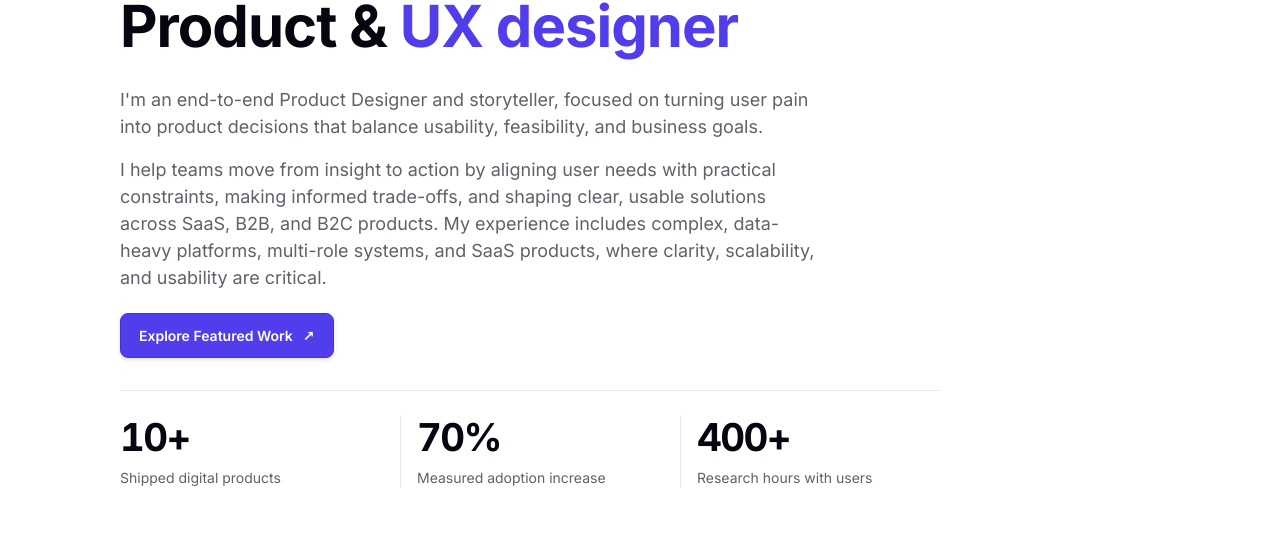
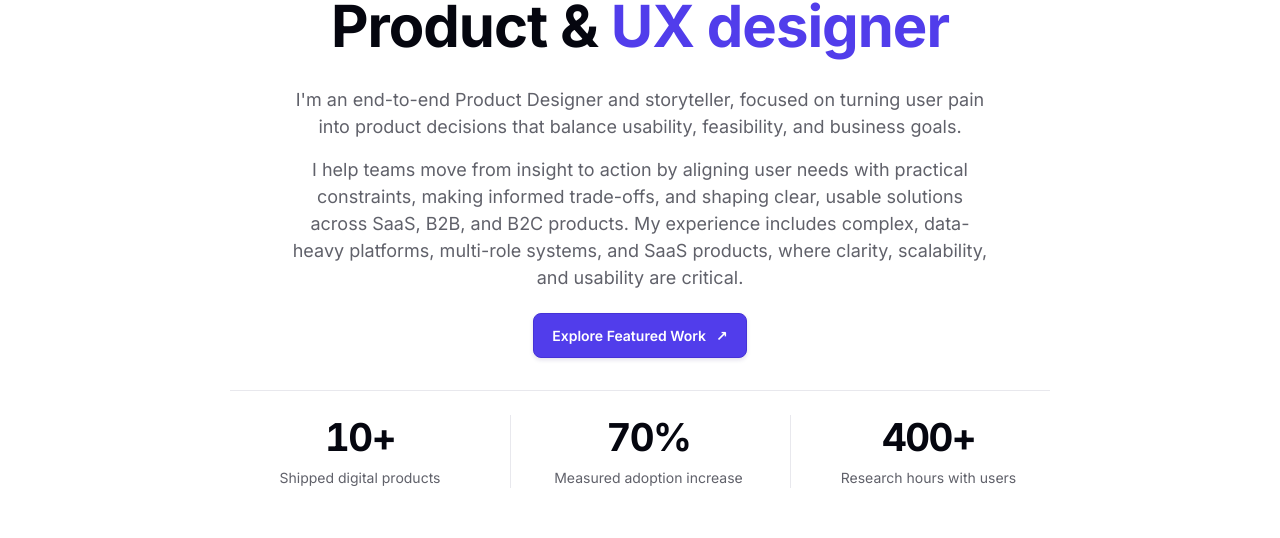
Before and after one commit to ehsangazar/zarabani, a React (Vite) app: page / in a window 1280 px wide. Shown: the part 200-738 px from the top of the page. Built offline with nearby package versions, Linux system fonts and the light colour scheme; no server answers; a web font is replaced by a local one.

Commit message:
Center homepage hero content

```diff
--- a/src/components/minimal-site.css
+++ b/src/components/minimal-site.css
@@ -26,7 +26,8 @@
 .ms-eyebrow { font-size: var(--ms-text-sm); color: var(--ms-muted); margin: 0 0 18px; font-weight: 400; letter-spacing: .02em; }
 .ms-intro h1 { font-size: var(--ms-text-display); font-weight: 700; line-height: var(--ms-leading-title); letter-spacing: -1px; margin: 0 0 24px; }
 .ms-intro > p:not(.ms-eyebrow), .ms-home-intro-copy > p:not(.ms-eyebrow) { max-width: 62ch; font-size: var(--ms-text-base); color: var(--ms-muted); line-height: var(--ms-leading-body); }
-.ms-home-intro { padding-top: var(--ms-space-12); padding-bottom: var(--ms-section-gap); max-width: 820px; }
+.ms-home-intro { padding-top: var(--ms-space-12); padding-bottom: var(--ms-section-gap); max-width: 820px; margin-inline: auto; text-align: center; }
+.ms-home-intro-copy > p:not(.ms-eyebrow) { margin-inline: auto; }
 .ms-text-link { min-height: 44px; color: var(--ms-accent); font-weight: 500; display: inline-flex; align-items: center; gap: 16px; font-size: var(--ms-text-sm); border-bottom: 1px solid #b9c2be; padding-bottom: 5px; margin-top: 22px; }
 .ms-text-link:hover { border-color: var(--ms-ink); }
 .ms-section { margin-bottom: var(--ms-section-gap); }
@@ -104,7 +105,7 @@
 }
 
 .ms-hero-stats { display: grid; grid-template-columns: repeat(3, minmax(0, 1fr)); gap: 20px; margin-top: 32px; padding-top: 24px; border-top: 1px solid var(--ms-line); }
-.ms-hero-stats > div { display: flex; flex-direction: column; gap: 8px; }
+.ms-hero-stats > div { display: flex; flex-direction: column; align-items: center; gap: 8px; }
 .ms-hero-stats dt { font-size: var(--ms-text-sm); line-height: 1.5; color: var(--ms-muted); }
 .ms-hero-stats dd { order: -1; font-size: clamp(1.875rem, 3vw, 2.5rem); font-variant-numeric: tabular-nums; line-height: 1.15; font-weight: 700; letter-spacing: -.04em; }
 @media (max-width: 480px) {
```
